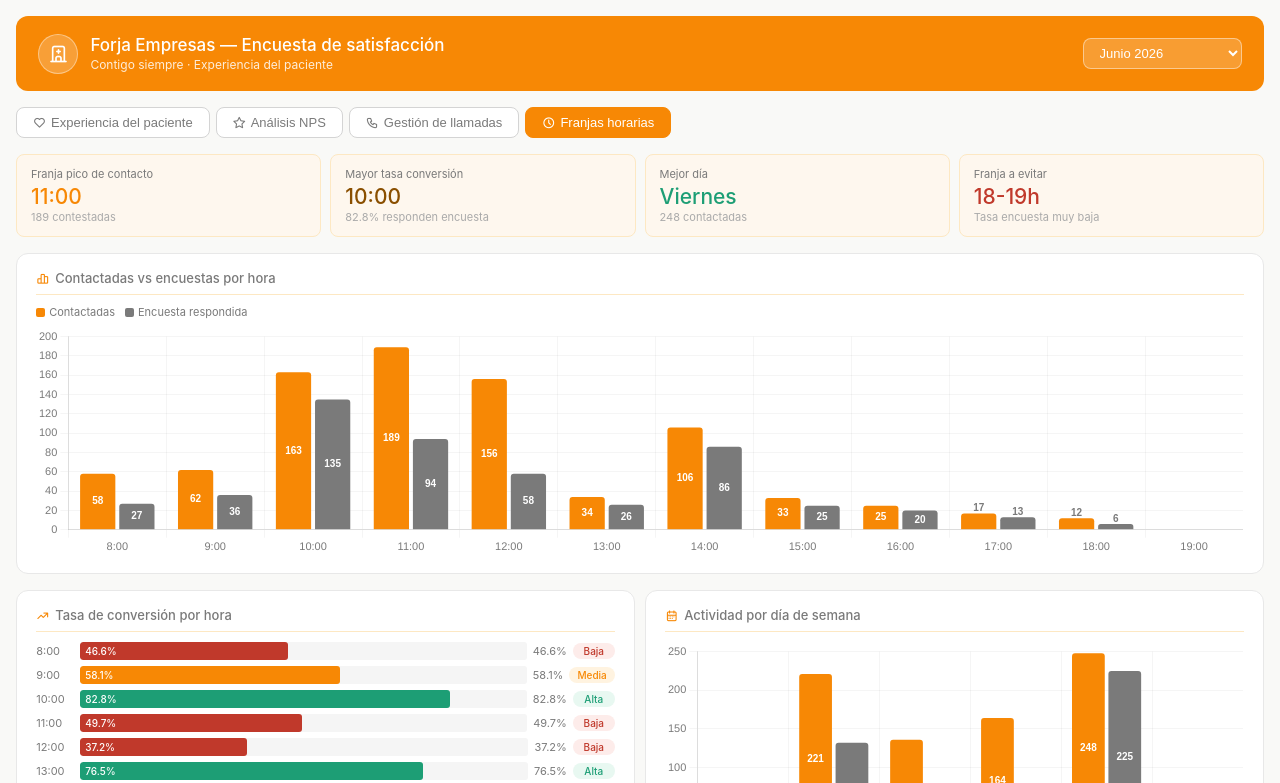
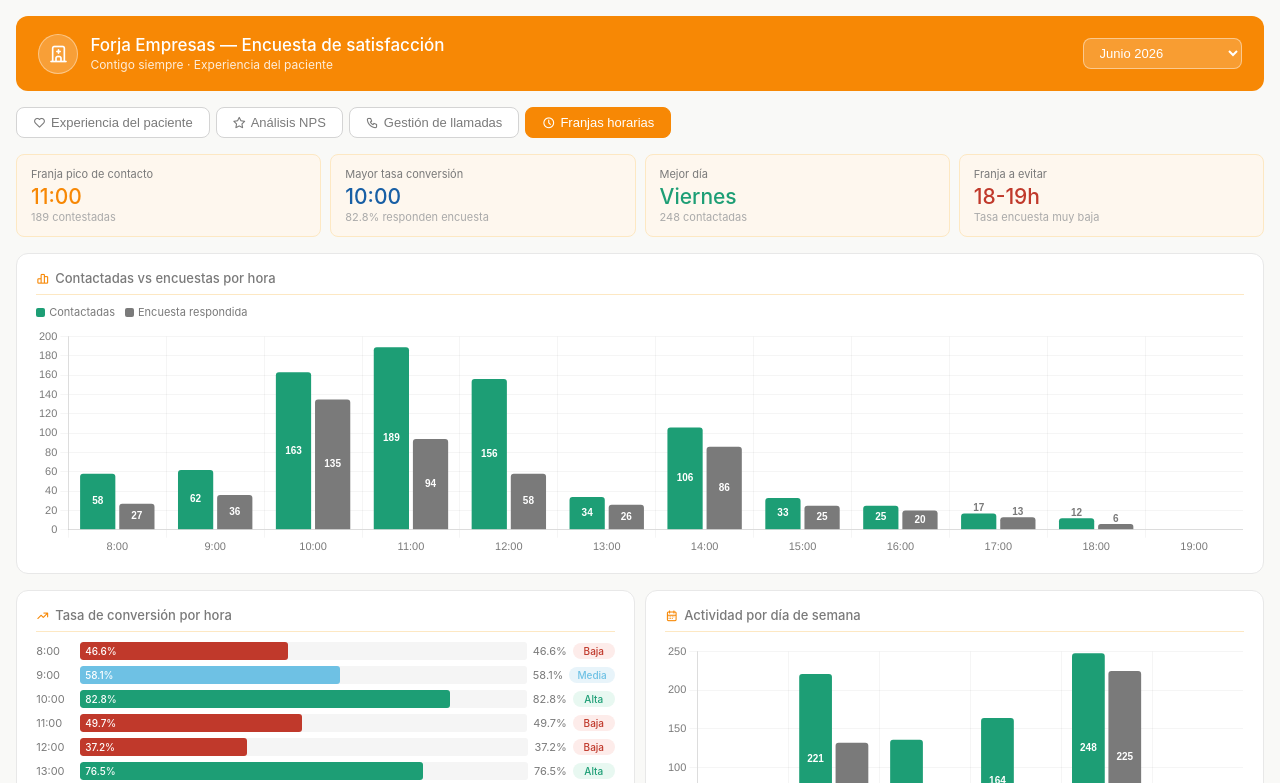
Before and after one commit to PartnerEstrategico/Forja-Encuesta-de-Satisfaccion, a plain HTML site: page index.html in a window 1280 px wide. Both pictures are taken after a click on the button "Franjas horarias". Shown: the top 783 px of the page. Drawn offline with nearby package versions, Linux system fonts and the light colour scheme.

Commit message:
Add files via upload

```diff
--- a/index.html
+++ b/index.html
@@ -112,7 +112,7 @@
   <div id="nps-comp-card" class="card" style="display:none">
     <div class="ct"><i class="ti ti-trending-up" aria-hidden="true"></i>Evoluci&oacute;n mensual del NPS</div>
     <div style="position:relative;height:210px"><canvas id="ch-npscomp"></canvas></div>
-    <div class="lg" style="margin-top:8px;margin-bottom:0"><span><span class="lgd" style="background:#F78805"></span>NPS P2 recomendaci&oacute;n</span><span><span class="lgd" style="background:#7A7A7A"></span>NPS P1 satisfacci&oacute;n</span></div>
+    <div class="lg" style="margin-top:8px;margin-bottom:0"><span><span class="lgd" style="background:#F78805"></span>NPS P2 recomendaci&oacute;n</span><span><span class="lgd" style="background:#6EC1E4"></span>NPS P1 satisfacci&oacute;n</span></div>
   </div>
   <div class="card">
     <div class="ct"><i class="ti ti-clipboard-text" aria-hidden="true"></i>An&aacute;lisis cuantitativo y cualitativo</div>
@@ -134,7 +134,7 @@
   <div class="mcards" id="mc-franjas"></div>
   <div class="card">
     <div class="ct"><i class="ti ti-chart-bar" aria-hidden="true"></i>Contactadas vs encuestas por hora</div>
-    <div class="lg"><span><span class="lgd" style="background:#F78805"></span>Contactadas</span><span><span class="lgd" style="background:#7A7A7A"></span>Encuesta respondida</span></div>
+    <div class="lg"><span><span class="lgd" style="background:#1D9E75"></span>Contactadas</span><span><span class="lgd" style="background:#7A7A7A"></span>Encuesta respondida</span></div>
     <div style="position:relative;height:230px"><canvas id="ch-horas"></canvas></div>
   </div>
   <div class="two">
@@ -348,10 +348,10 @@
       mc('Promotores (cal. 9)', nP2.prom, pct(nP2.prom,nP2.tot)+'% del total','#1D9E75')+
       mc('Detractores (cal. 1-6)', nP2.det, pct(nP2.det,nP2.tot)+'% seguimiento','#c0392b')
     );
-    var lgTxt='<span><span class="lgd" style="background:#c0392b"></span>Detractor (1-6)</span><span><span class="lgd" style="background:#F78805"></span>Pasivo (7-8)</span><span><span class="lgd" style="background:#1D9E75"></span>Promotor (9)</span>';
+    var lgTxt='<span><span class="lgd" style="background:#c0392b"></span>Detractor (1-6)</span><span><span class="lgd" style="background:#6EC1E4"></span>Pasivo (7-8)</span><span><span class="lgd" style="background:#1D9E75"></span>Promotor (9)</span>';
     html('lg-p1',lgTxt); html('lg-p2',lgTxt);
     var sC=['1','2','3','4','5','6','7','8','9'];
-    var sCol=sC.map(function(_,i){return i<=5?'#c0392b':i<=7?'#F78805':'#1D9E75';});
+    var sCol=sC.map(function(_,i){return i<=5?'#c0392b':i<=7?'#6EC1E4':'#1D9E75';});
     barV('ch-p1',sC,[{data:sC.map(function(_,i){return d.p1[i+1]||0;}),color:sCol,label:'P1'}]);
     barV('ch-p2',sC,[{data:sC.map(function(_,i){return d.p2[i+1]||0;}),color:sCol,label:'P2'}]);
 
@@ -359,7 +359,7 @@
     var maxN=Math.max.apply(null,svcs.map(function(s){return s[1].n;}));
     html('svc-chart', svcs.map(function(s){
       var nm=s[0],v=s[1],c=v.nps>=50?'#1D9E75':v.nps>=0?'#F78805':'#c0392b',w=Math.max(Math.round(v.n/maxN*100),6);
-      return '<div class="sr"><div class="sn" title="'+nm+'">'+nm+'</div><div class="sbw"><div class="sb" style="width:'+w+'%;background:#F78805">'+v.n+' enc.</div></div><div class="snps" style="color:'+c+'">'+(v.nps>=0?'+':'')+v.nps+'</div><div style="font-size:10px;color:#aaa;min-width:52px;text-align:right">P1:'+v.p1+' P2:'+v.p2+'</div></div>';
+      return '<div class="sr"><div class="sn" title="'+nm+'">'+nm+'</div><div class="sbw"><div class="sb" style="width:'+w+'%;background:#25A0BB">'+v.n+' enc.</div></div><div class="snps" style="color:'+c+'">'+(v.nps>=0?'+':'')+v.nps+'</div><div style="font-size:10px;color:#aaa;min-width:52px;text-align:right">P1:'+v.p1+' P2:'+v.p2+'</div></div>';
     }).join(''));
 
     var asegs=objSort(d.aseg,function(a,b){return b[1].nps-a[1].nps;});
@@ -396,7 +396,7 @@
       mkC('ch-npscomp','line',
         {labels:['Mayo 2026','Junio 2026'], datasets:[
           {label:'NPS P2',data:[calcNPS(DB.Mayo.p2).nps,calcNPS(DB.Junio.p2).nps],borderColor:'#F78805',backgroundColor:'rgba(247,136,5,.08)',borderWidth:2.5,pointBackgroundColor:'#F78805',pointRadius:7,fill:true,tension:.35},
-          {label:'NPS P1',data:[calcNPS(DB.Mayo.p1).nps,calcNPS(DB.Junio.p1).nps],borderColor:'#7A7A7A',backgroundColor:'rgba(122,122,122,.06)',borderWidth:2.5,pointBackgroundColor:'#7A7A7A',pointRadius:7,fill:true,tension:.35}
+          {label:'NPS P1',data:[calcNPS(DB.Mayo.p1).nps,calcNPS(DB.Junio.p1).nps],borderColor:'#6EC1E4',backgroundColor:'rgba(110,193,228,.08)',borderWidth:2.5,pointBackgroundColor:'#6EC1E4',pointRadius:7,fill:true,tension:.35}
         ]},
         {responsive:true,maintainAspectRatio:false,
          plugins:{legend:{display:false},tooltip:{mode:'index',intersect:false,callbacks:{label:function(c){return ' '+c.dataset.label+': '+sign(c.parsed.y)+c.parsed.y;}}}},
@@ -428,10 +428,10 @@
       mc('Encuestas P1',d.encP1,'Survey ratio: '+pct(d.encP1,d.answer)+'%','#1D9E75')+
       mc('Encuestas P2',d.encP2,pct(d.encP2,d.encP1)+'% completaron P2','#1D9E75')
     );
-    donut('ch-disp','lg-disp',['Contestadas','Sin respuesta','Buzon','Ocupado'],[d.answer,d.noAnswer,d.voicemail,d.busy+d.invalid],['#F78805','#7A7A7A','#fdc06a','#c0c0c0'],'llamadas');
-    donut('ch-dur','lg-dur',['>45 seg','1-15 seg','16-30 seg','31-45 seg'],[d.durGt45,d.dur1_15,d.dur16_30,d.dur31_45],['#F78805','#7A7A7A','#fdc06a','#c0c0c0'],'contestadas');
+    donut('ch-disp','lg-disp',['Contestadas','Sin respuesta','Buzon','Ocupado'],[d.answer,d.noAnswer,d.voicemail,d.busy+d.invalid],['#F78805','#6EC1E4','#7A7A7A','#c0c0c0'],'llamadas');
+    donut('ch-dur','lg-dur',['>45 seg','1-15 seg','16-30 seg','31-45 seg'],[d.durGt45,d.dur1_15,d.dur16_30,d.dur31_45],['#F78805','#6EC1E4','#25A0BB','#c0c0c0'],'contestadas');
     var svcsG=objSort(d.svc,function(a,b){return b[1].n-a[1].n;});
-    barH('ch-serv','ch-serv-w',svcsG.map(function(s){return s[0];}),svcsG.map(function(s){return s[1].n;}),'#F78805',svcsG.length*40+60);
+    barH('ch-serv','ch-serv-w',svcsG.map(function(s){return s[0];}),svcsG.map(function(s){return s[1].n;}),'#6EC1E4',svcsG.length*40+60);
   }
 
   // ── FRANJAS ──
@@ -441,18 +441,18 @@
     var tOpt=tasas.indexOf(Math.max.apply(null,tasas));
     html('mc-franjas',
       mc('Franja pico de contacto',HORAS[hrOpt],d.hrC[hrOpt]+' contestadas','#F78805')+
-      mc('Mayor tasa conversi&oacute;n',HORAS[tOpt],tasas[tOpt]+'% responden encuesta','#8a4f00')+
+      mc('Mayor tasa conversi&oacute;n',HORAS[tOpt],tasas[tOpt]+'% responden encuesta','#185FA5')+
       mc('Mejor d&iacute;a','Viernes',d.dC[4]+' contactadas','#1D9E75')+
       mc('Franja a evitar','18-19h','Tasa encuesta muy baja','#c0392b')
     );
-    barV('ch-horas',HORAS,[{data:d.hrC,color:'#F78805',label:'Contactadas'},{data:d.hrE,color:'#7A7A7A',label:'Encuestas'}]);
+    barV('ch-horas',HORAS,[{data:d.hrC,color:'#1D9E75',label:'Contactadas'},{data:d.hrE,color:'#7A7A7A',label:'Encuestas'}]);
     html('conv-bars',HORAS.map(function(h,i){
-      var t=tasas[i],c=t>=75?'#1D9E75':t>=55?'#F78805':'#c0392b',bg=t>=75?'#e8f8f1':t>=55?'#fff3e0':'#fdecea';
+      var t=tasas[i],c=t>=75?'#1D9E75':t>=55?'#6EC1E4':'#c0392b',bg=t>=75?'#e8f8f1':t>=55?'#e8f4fa':'#fdecea';
       return '<div class="hr"><div class="hrl">'+h+'</div><div class="hrbw"><div class="hrb" style="width:'+Math.max(t,3)+'%;background:'+c+'">'+(t>=35?t+'%':'')+'</div></div><div class="hrn">'+t+'%</div><span class="tp" style="background:'+bg+';color:'+c+'">'+(t>=75?'Alta':t>=55?'Media':'Baja')+'</span></div>';
     }).join(''));
-    barV('ch-dias',DIAS,[{data:d.dC,color:'#F78805',label:'Contactadas'},{data:d.dE,color:'#7A7A7A',label:'Encuestas'}]);
+    barV('ch-dias',DIAS,[{data:d.dC,color:'#1D9E75',label:'Contactadas'},{data:d.dE,color:'#7A7A7A',label:'Encuestas'}]);
     html('franjas-ins',
-      ins('#fff3e0','#8a4f00','ti-clock','Ventana de oro: 10:00-12:00','Concentra el mayor volumen de contacto. Priorizar la marcaci&oacute;n masiva en este bloque maximiza el alcance de la gesti&oacute;n.')+
+      ins('#e8f4fa','#185FA5','ti-clock','Ventana de oro: 10:00-12:00','Concentra el mayor volumen de contacto. Priorizar la marcaci&oacute;n masiva en este bloque maximiza el alcance de la gesti&oacute;n.')+
       ins('#fef7ee','#F78805','ti-target','Horario de calidad: 13:00-16:00','Tasas de conversi&oacute;n superiores al 75%. Menor volumen pero mayor disposici&oacute;n del paciente. Ideal para seguimiento prioritario.')+
       ins('#f5f5f5','#555','ti-calendar','Priorizar viernes y martes','Viernes concentra ~30% de contactos semanales y la mayor tasa de respuesta. Martes es el segundo d&iacute;a m&aacute;s productivo.')+
       ins('#fdecea','#8B0000','ti-ban','Evitar despu&eacute;s de las 18:00','Tasas inferiores al 32%. Redistribuir esos intentos hacia los bloques de ma&ntilde;ana para mejorar el retorno.')
```
